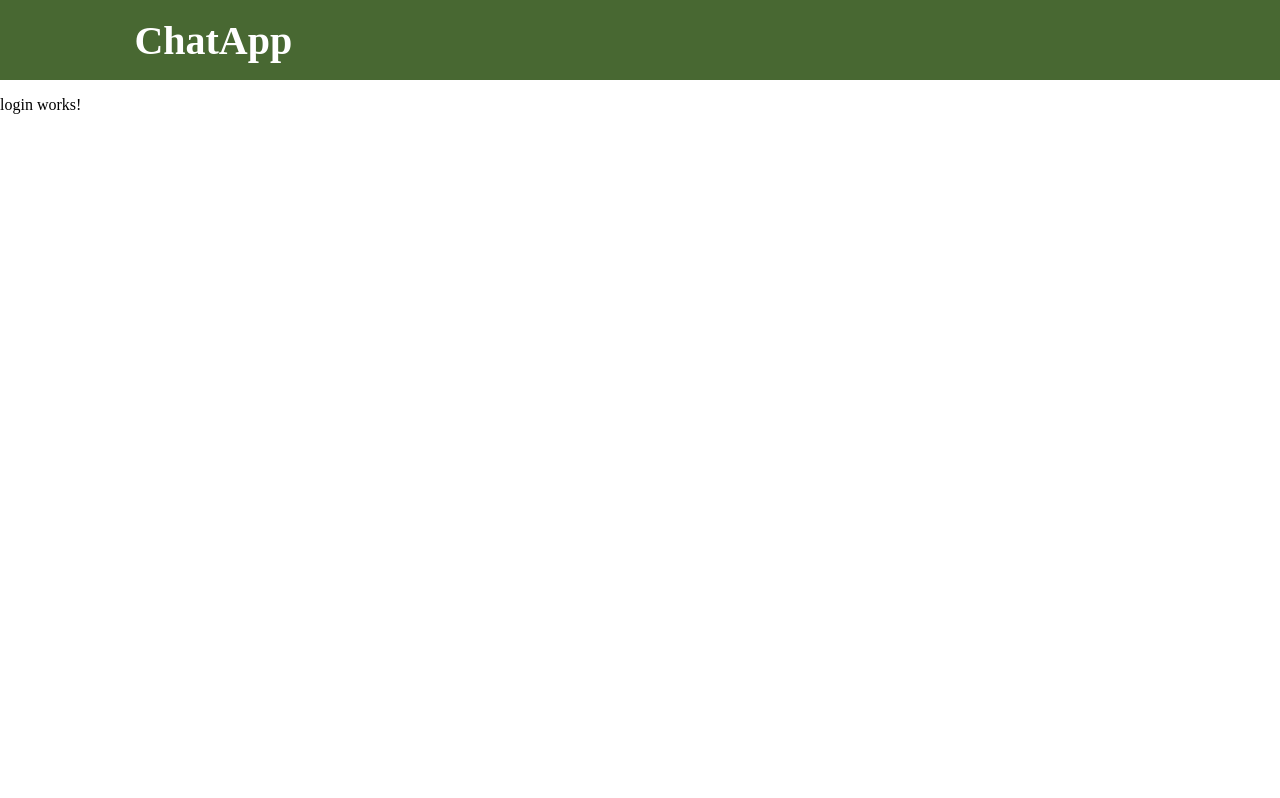
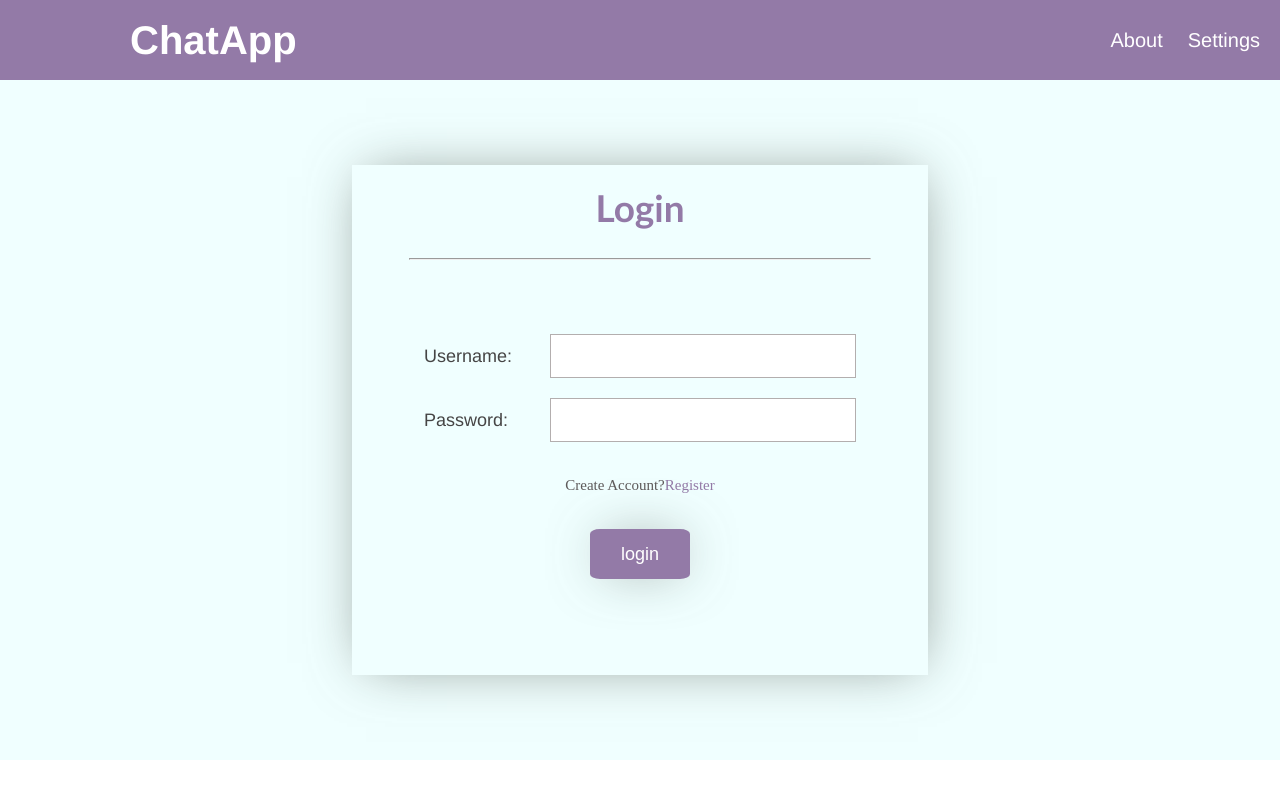
Before and after one commit to Adithyan-MS/ChatApp-client, an Angular app: page /login in a window 1280 px wide. Built offline with nearby package versions, Linux system fonts and the light colour scheme.

Commit message:
login,register pages html and css complete

```diff
--- a/src/app/app.routes.ts
+++ b/src/app/app.routes.ts
@@ -1,10 +1,16 @@
 import { Routes } from '@angular/router';
 import { LoginComponent } from './pages/login/login.component';
+import { RegisterComponent } from './pages/register/register.component';
 
 export const routes: Routes = [
     {
         path:"login",
         component:LoginComponent,
         title:"Login | ChatApp"
+    },
+    {
+        path:"register",
+        component:RegisterComponent,
+        title:"Register | ChatApp"
     }
 ];
--- a/src/app/components/navbar/navbar.component.html
+++ b/src/app/components/navbar/navbar.component.html
@@ -1,10 +1,13 @@
 <header>
     <div class="nav">
         <div class="left">
-            <h2 class="nav-title">ChatApp</h2>
+            <h2 [routerLink]="'/'" class="nav-title">ChatApp</h2>
         </div>
         <div class="right">
-
+            <div class="nav-items">
+                <span>About</span>
+                <span>Settings</span>
+            </div>
         </div>
     </div>
 </header>
--- a/src/app/components/navbar/navbar.component.scss
+++ b/src/app/components/navbar/navbar.component.scss
@@ -1,7 +1,7 @@
 .nav{
     display: flex;
     height: 80px;
-    background-color: rgb(72, 104, 50);
+    background-color: rgb(147, 122, 167);
     flex-wrap: wrap;
 }
 .left{
@@ -14,9 +14,22 @@
 .right{
     flex: 2;
     height: 100%;
+    display: flex;
+    align-items: center;
+    justify-content: end;
 }
 .nav-title{
     color: white;
     font-size: 40px;
     text-align: center;
+    font-family: 'Franklin Gothic Medium', 'Arial Narrow', Arial, sans-serif;
+    cursor: pointer;
 }
+.nav-items{
+    color: white;
+    font-size: 20px;
+    font-family: 'Franklin Gothic Medium', 'Arial Narrow', Arial, sans-serif;
+    display: flex;
+    gap: 25px;
+    margin-right: 20px;
+}
--- a/src/app/components/navbar/navbar.component.ts
+++ b/src/app/components/navbar/navbar.component.ts
@@ -1,10 +1,11 @@
 import { Component } from '@angular/core';
 import { CommonModule } from '@angular/common';
+import { RouterModule } from '@angular/router';
 
 @Component({
   selector: 'app-navbar',
   standalone: true,
-  imports: [CommonModule],
+  imports: [CommonModule,RouterModule],
   templateUrl: './navbar.component.html',
   styleUrl: './navbar.component.scss'
 })
--- a/src/app/pages/login/login.component.html
+++ b/src/app/pages/login/login.component.html
@@ -1 +1,20 @@
-<p>login works!</p>
+<div class="login">
+    <div class="container">
+        <div class="login-title">
+            <span>Login</span>
+        </div>
+        <hr style="width: 80%; color:gray">
+        <form action="" class="login-form">
+            <div class="form-item">
+                <label class="" for="username">Username:</label>
+                <input type="text" class="login-input" id="username">
+            </div>
+            <div class="form-item">
+                <label class="" for="password">Password:</label>
+                <input type="password" class="login-input" id="password">
+            </div>
+            <p>Create Account?<a [routerLink]="'/register'" href="">Register</a></p>
+            <button>login</button>
+        </form>
+    </div>
+</div>
--- a/src/app/pages/login/login.component.scss
+++ b/src/app/pages/login/login.component.scss
@@ -0,0 +1,74 @@
+.login{
+    height:85%;
+    background-color: azure;
+    display: flex;
+    align-items: center;
+    justify-content: center;
+}
+.container{
+    height: 75%;
+    width: 45%;
+    box-shadow: 2px 0px 53px -12px rgba(100,110,101,0.75);
+    display: flex;
+    flex-direction: column;
+    align-items: center;
+}
+.login-title{
+    padding: 20px;
+    font-weight: 900;
+    font-size: 37px;
+    color: rgb(147, 122, 167);
+    font-family: 'Gill Sans', 'Gill Sans MT', Calibri, 'Trebuchet MS', sans-serif;
+}
+.login-form{
+    margin-top: 20px;
+    width: 100%;
+    display: flex;
+    flex-direction: column;
+    align-items: center;
+    justify-content: center;
+    gap: 20px;
+    height: 70%;
+    margin: 10px;
+}
+.form-item{
+    width: 75%;
+    display: flex;
+    justify-content: space-between;
+}
+label{
+    font-size: 18px;
+    font-family: 'Franklin Gothic Medium', 'Arial Narrow', Arial, sans-serif;
+    display: flex;
+    gap: 30px;
+    color: rgb(70, 69, 69);
+    align-items: center;
+    font-weight: 100;
+}
+input{
+    border: none;
+    font-size: 20px;
+    width: 300px;
+    height: 40px;
+    border: 1px solid rgb(179, 174, 174);
+}
+p{
+    color: rgb(94, 91, 91);
+    font-size: 15px;
+}
+p > a{
+    text-decoration: none;
+    cursor: pointer;
+    color: rgb(147, 122, 167);
+}
+button{
+    border: none;
+    background-color: rgb(147, 122, 167);
+    width: 100px;
+    font-size: large;
+    height: 50px;
+    border-radius: 10%;
+    box-shadow: 2px 0px 53px -12px rgba(100,110,101,0.75);
+    cursor: pointer;
+    color: white;
+}
--- a/src/app/pages/login/login.component.ts
+++ b/src/app/pages/login/login.component.ts
@@ -1,10 +1,11 @@
 import { Component } from '@angular/core';
 import { CommonModule } from '@angular/common';
+import { RouterModule } from '@angular/router';
 
 @Component({
   selector: 'app-login',
   standalone: true,
-  imports: [CommonModule],
+  imports: [CommonModule,RouterModule],
   templateUrl: './login.component.html',
   styleUrl: './login.component.scss'
 })
--- a/src/app/pages/register/register.component.html
+++ b/src/app/pages/register/register.component.html
@@ -1 +1,28 @@
-<p>register works!</p>
+<div class="register">
+    <div class="container">
+        <div class="register-title">
+            <span>Register</span>
+        </div>
+        <hr style="width: 80%; color:gray">
+        <form action="" class="register-form">
+            <div class="form-item">
+                <label class="" for="username">Username:</label>
+                <input type="text" class="register-input" id="username">
+            </div>
+            <div class="form-item">
+                <label class="" for="email">Email:</label>
+                <input type="email" class="register-input" id="email">
+            </div>
+            <div class="form-item">
+                <label class="" for="phoneNumber">PhoneNumber:</label>
+                <input type="number" class="register-input" id="phoneNumber">
+            </div>
+            <div class="form-item">
+                <label class="" for="password">Password:</label>
+                <input type="password" class="register-input" id="password">
+            </div>
+            <p>Already have an account?<a [routerLink]="'/login'" href="">Login</a></p>
+            <button>Register</button>
+        </form>
+    </div>
+</div>
--- a/src/app/pages/register/register.component.scss
+++ b/src/app/pages/register/register.component.scss
@@ -0,0 +1,74 @@
+.register{
+    height:85%;
+    background-color: azure;
+    display: flex;
+    align-items: center;
+    justify-content: center;
+}
+.container{
+    height: 92%;
+    width: 45%;
+    box-shadow: 2px 0px 53px -12px rgba(100,110,101,0.75);
+    display: flex;
+    flex-direction: column;
+    align-items: center;
+}
+.register-title{
+    padding: 20px;
+    font-weight: 900;
+    font-size: 37px;
+    color: rgb(147, 122, 167);
+    font-family: 'Gill Sans', 'Gill Sans MT', Calibri, 'Trebuchet MS', sans-serif;
+}
+.register-form{
+    margin-top: 20px;
+    width: 100%;
+    display: flex;
+    flex-direction: column;
+    align-items: center;
+    justify-content: center;
+    gap: 20px;
+    height: 75%;
+    margin: 10px;
+}
+.form-item{
+    width: 80%;
+    display: flex;
+    justify-content: space-between;
+}
+label{
+    font-size: 18px;
+    font-family: 'Franklin Gothic Medium', 'Arial Narrow', Arial, sans-serif;
+    display: flex;
+    gap: 30px;
+    color: rgb(70, 69, 69);
+    align-items: center;
+    font-weight: 100;
+}
+input{
+    border: none;
+    font-size: 20px;
+    width: 300px;
+    height: 40px;
+    border: 1px solid rgb(179, 174, 174);
+}
+p{
+    color: rgb(94, 91, 91);
+    font-size: 15px;
+}
+p > a{
+    text-decoration: none;
+    cursor: pointer;
+    color: rgb(147, 122, 167);
+}
+button{
+    border: none;
+    background-color: rgb(147, 122, 167);
+    width: 100px;
+    font-size: large;
+    height: 50px;
+    border-radius: 10%;
+    box-shadow: 2px 0px 53px -12px rgba(100,110,101,0.75);
+    cursor: pointer;
+    color: white;
+}
--- a/src/app/pages/register/register.component.ts
+++ b/src/app/pages/register/register.component.ts
@@ -1,10 +1,11 @@
 import { Component } from '@angular/core';
 import { CommonModule } from '@angular/common';
+import { RouterModule } from '@angular/router';
 
 @Component({
   selector: 'app-register',
   standalone: true,
-  imports: [CommonModule],
+  imports: [CommonModule,RouterModule],
   templateUrl: './register.component.html',
   styleUrl: './register.component.scss'
 })
--- a/src/styles.scss
+++ b/src/styles.scss
@@ -1,4 +1,5 @@
 /* You can add global styles to this file, and also import other style files */
-body {
+html,body {
     margin : 0;
+    height: 100%;
 }
```
